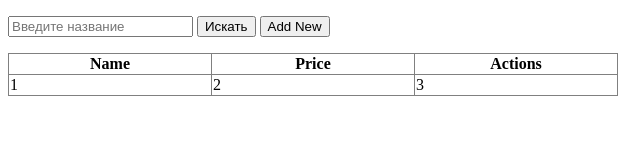
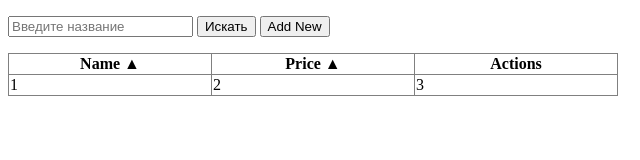
Before and after one commit to Igor-R64/Product_table_JS, a plain HTML site: page index.html in a window 1280 px wide. Shown: the full height of the page, 0-640 px from the left. Drawn offline with Linux system fonts and the light colour scheme.

Commit message:
fix table

```diff
--- a/index.html
+++ b/index.html
@@ -23,9 +23,9 @@
         <div id="table">
             <table>
                 <tr>
-                    <th>Name</th>
-                    <th>Price</th>
-                    <th>Actions</th>
+                    <th>Name &#9650;</th>
+                    <th>Price &#9650;</th>
+                    <th>Actions </th>
                 </tr>
                 <tr>
                     <td>1</td>
```
